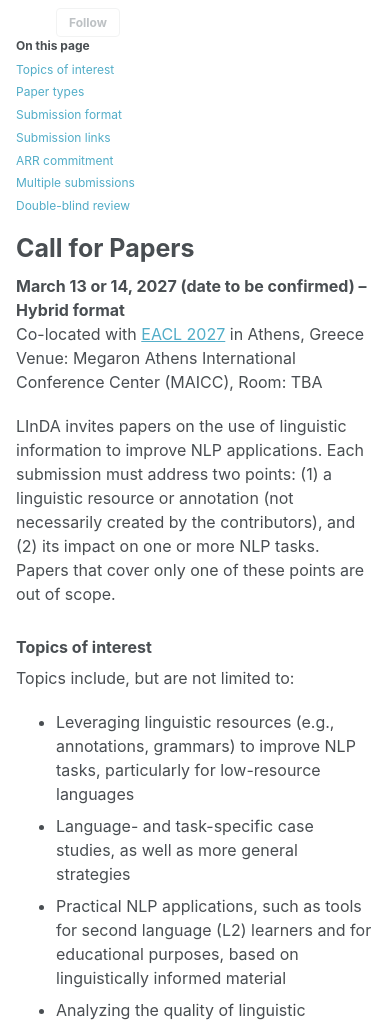
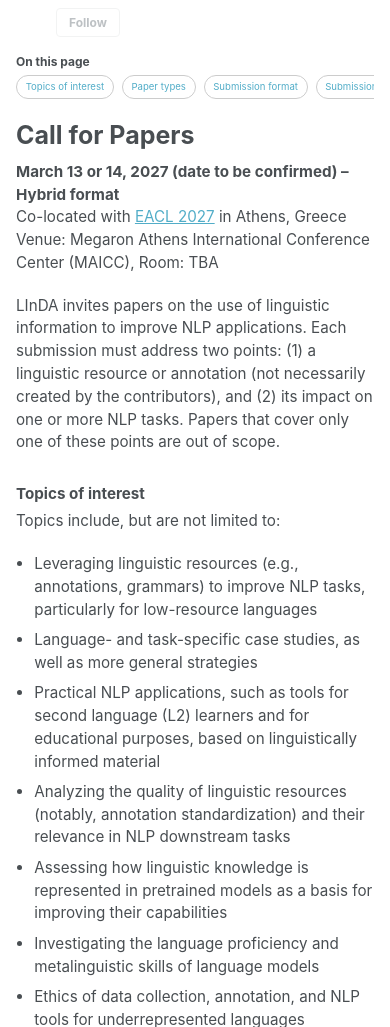
Before and after one commit to LInDA-Workshop/LInDA-Workshop.github.io, a Jekyll site: the page built from _pages/cfp.md, in a window 390 px wide and 1400 px high, cut to the strip 373-1400 px from the top of the window. Built offline with Jekyll 4.4.1, drawn with Linux system fonts in a browser that asks for light colours; a style sheet for code colours, icons or effects is not loaded; part of the change alters nothing that is shown.

Commit message:
update cfp

```diff
--- a/_pages/cfp.md
+++ b/_pages/cfp.md
@@ -8,23 +8,61 @@ banner: /images/eacl.png
   html { scroll-behavior: smooth; }
   .page__content h3 { scroll-margin-top: 4em; }
 
-  @media (min-width: 64em) {
-  .sidebar,
-  .sidebar.sticky {
-    position: -webkit-sticky !important;
-    position: sticky !important;
-    top: 2em !important;
-    margin-top: 2em !important;
-    max-height: calc(100vh - 4em);
-    overflow-y: auto;
-  }
-}
   .cfp-toc__title { font-weight: bold; margin: 0 0 0.5em 0; }
   .cfp-toc ul { list-style: none; margin: 0; padding: 0; }
   .cfp-toc li { margin: 0.4em 0; }
   .cfp-toc a { text-decoration: none; }
   .cfp-toc a:hover { text-decoration: underline; }
+
+  /* Desktop: sticky sidebar */
+  @media (min-width: 64em) {
+    .sidebar,
+    .sidebar.sticky {
+      position: -webkit-sticky !important;
+      position: sticky !important;
+      top: 2em !important;
+      margin-top: 2em !important;
+      max-height: calc(100vh - 4em);
+      overflow-y: auto;
+    }
+  }
+
+  /* Phone/tablet: pills and tighter spacing */
+  @media (max-width: 63.99em) {
+    .sidebar,
+    .sidebar.sticky {
+      margin-top: 0 !important;
+      margin-bottom: 1em;
+    }
+
+    .cfp-toc { margin-top: 1em; }
+    .cfp-toc__title { font-size: 0.85em; margin-bottom: 0.4em; }
+    .cfp-toc ul {
+      display: flex;
+      gap: 0.5em;
+      overflow-x: auto;
+      padding-bottom: 0.5em;
+      -webkit-overflow-scrolling: touch;
+      scrollbar-width: none;
+    }
+    .cfp-toc ul::-webkit-scrollbar { display: none; }
+    .cfp-toc li { margin: 0; flex: 0 0 auto; }
+    .cfp-toc a {
+      display: block;
+      padding: 0.4em 0.9em;
+      border: 1px solid #ccc;
+      border-radius: 999px;
+      font-size: 0.8em;
+      white-space: nowrap;
+    }
+
+    .page__content { font-size: 0.95em; }
+    .page__content ul { padding-left: 1.2em; }
+    .page__content a { overflow-wrap: anywhere; }
+    .page__content h3 { scroll-margin-top: 1em; }
+  }
 </style>
+
 
 <p><b>March 13 or 14, 2027 (date to be confirmed) – Hybrid format</b><br>
 Co-located with <a href="https://2027.eacl.org/"> EACL 2027</a> in Athens, Greece<br>
```
